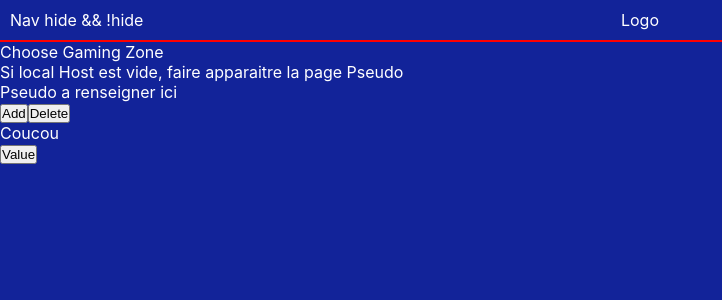
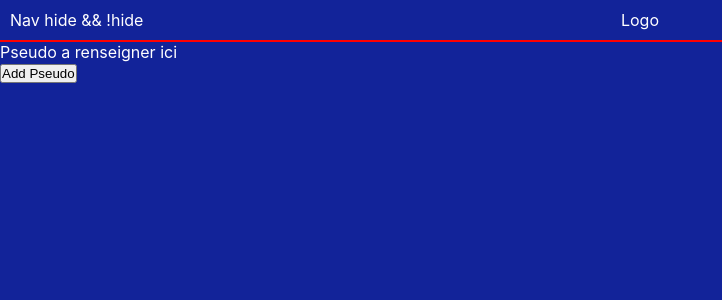
Before and after one commit to Y1N6/gamingzone, a React (Create React App) app: page / in a window 1280 px wide. Shown: the top 300 px of the page, without its empty margins (0-722 px from the left). Built offline with nearby package versions, Linux system fonts and the light colour scheme.

Commit message:
modify local storage

```diff
--- a/src/App.js
+++ b/src/App.js
@@ -9,7 +9,7 @@ function App() {
     <div className="App">
       <Home />
       <Routes>
-        <Route path="/ " component={Home}/>
+        <Route path="/" component={Home}/>
       </Routes>
     </div>
   );
--- a/src/components/Choose.js
+++ /dev/null
@@ -1,12 +0,0 @@
-import "./styles/Choose.css"
-
-const Choose = () => {
-
-  return (
-    <div id="Choose">
-      <div>Choose Gaming Zone</div>
-      <div>Si local Host est vide, faire apparaitre la page Pseudo </div>
-    </div>
-  )
-}
-export default Choose
--- /dev/null
+++ b/src/components/ChooseGame.js
@@ -0,0 +1,20 @@
+
+
+import "./styles/ChooseGame.css"
+
+const ChooseGame = () => {
+
+
+  let Deletelocalstorage = () => {
+    window.localStorage.clear();
+}
+
+  return (
+    <div id="ChooseGame">
+      <div>ChooseGame Gaming Zone</div>
+      <div>Tu es bien identifié</div>
+      <button onClick={Deletelocalstorage}>Delete Pseudo</button>
+    </div>
+  )
+}
+export default ChooseGame
--- a/src/components/Pseudo.js
+++ b/src/components/Pseudo.js
@@ -6,22 +6,12 @@ const Pseudo = () => {
         window.localStorage.setItem('name', 'Obaseki Nosa');
     }
 
-    let Deletelocalstorage = () => {
-        window.localStorage.clear();
-    }
-
-    let Valuelocalstorage = () => {
-        let Pseudo = window.localStorage.getItem('name');
-        console.log(Pseudo)
-    }
 
   return (
     <div id="Pseudo">
       <div>Pseudo a renseigner ici</div>
-      <button onClick={Addlocalstorage}>Add</button>
-      <button onClick={Deletelocalstorage}>Delete</button>
-      <div className="Pseudo">Coucou</div>
-      <button onClick={Valuelocalstorage}>Value</button>
+      <button onClick={Addlocalstorage}>Add Pseudo</button>
+
     </div>
   )
 }
--- a/src/screens/Home.js
+++ b/src/screens/Home.js
@@ -1,19 +1,18 @@
 import "./styles/Home.css"
 
+import { useState, useEffect } from "react"
+
 import Nav from '../components/Nav'
-import Choose from '../components/Choose'
+import ChooseGame from '../components/ChooseGame'
 import Pseudo from '../components/Pseudo'
 
 const Home = () => {
 
 
-
-
   return (
     <div id="Home">
       <Nav />
-      <Choose />
-      <Pseudo />
+      {localStorage.getItem('name') ? <ChooseGame /> : <Pseudo />}
     </div>
   )
 }
```
Also changed, not shown: src/components/styles/Choose.css (deleted), src/components/styles/ChooseGame.css (added).
